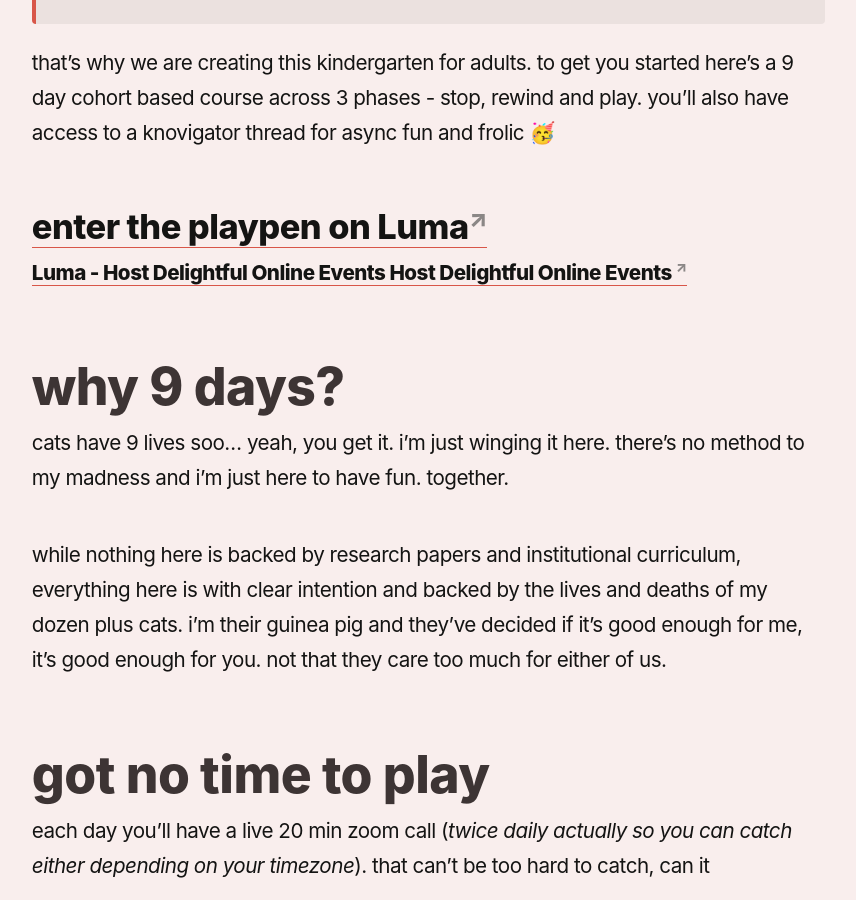
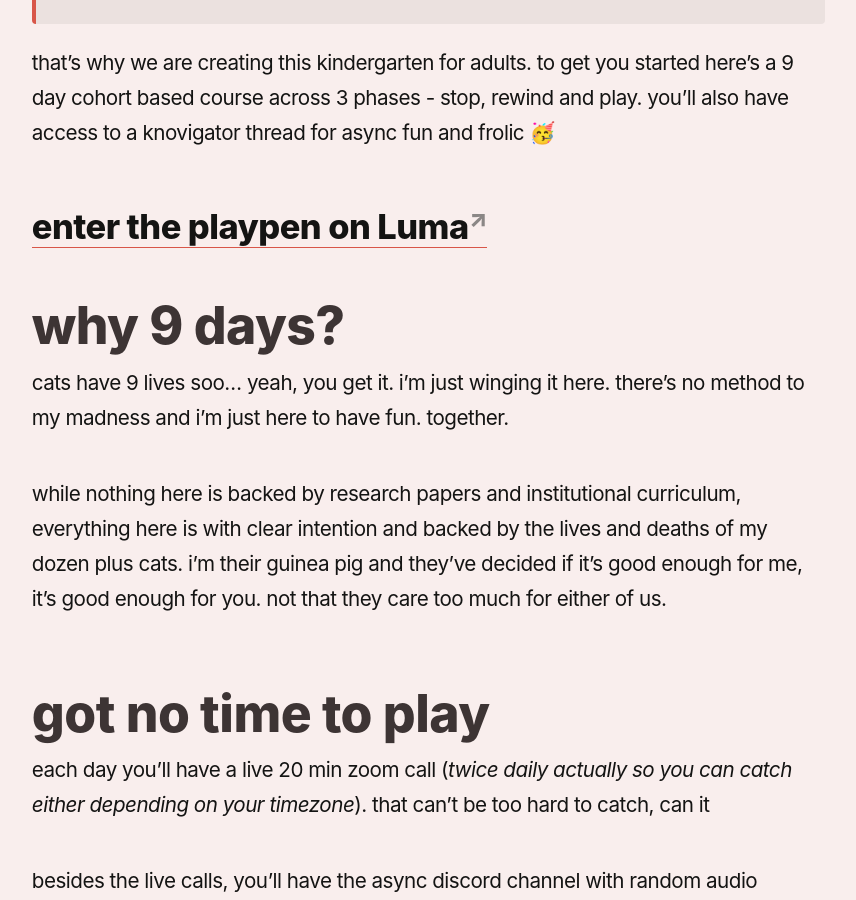
Before and after one commit to reddy2go/redgarden, a Jekyll site: the page built from _notes/playpen.md, in a window 1280 px wide and 900 px high, scrolled down 881 px. Shown: the whole window, without its empty margins (45-901 px from the left). Built offline with Jekyll 4.4.1, drawn with Linux system fonts in a browser that asks for light colours; some web fonts are replaced; Markdown is read by kramdown in place of the engine named in the settings.

Commit message:
auto commit

```diff
--- a/_notes/playpen.md
+++ b/_notes/playpen.md
@@ -11,10 +11,6 @@ favicon:
 that’s why we are creating this kindergarten for adults. to get you started here’s a 9 day cohort based course across 3 phases - stop, rewind and play. you’ll also have access to a knovigator thread for async fun and frolic 🥳
 
 ### [enter the playpen on Luma](https://lu.ma/community/com-bTQQ4bGoEThBj51)
-
-[Luma - Host Delightful Online Events
-Host Delightful Online Events
-]()
 
 ## why 9 days?
 
```
